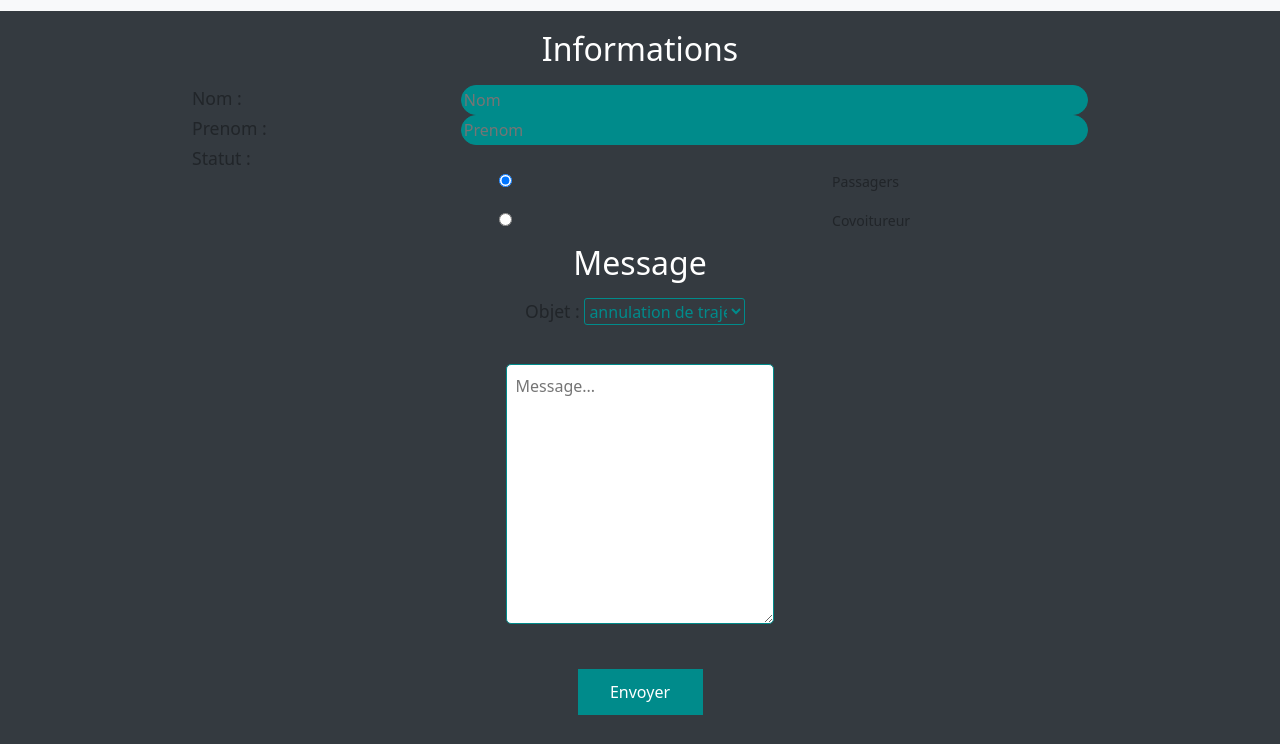
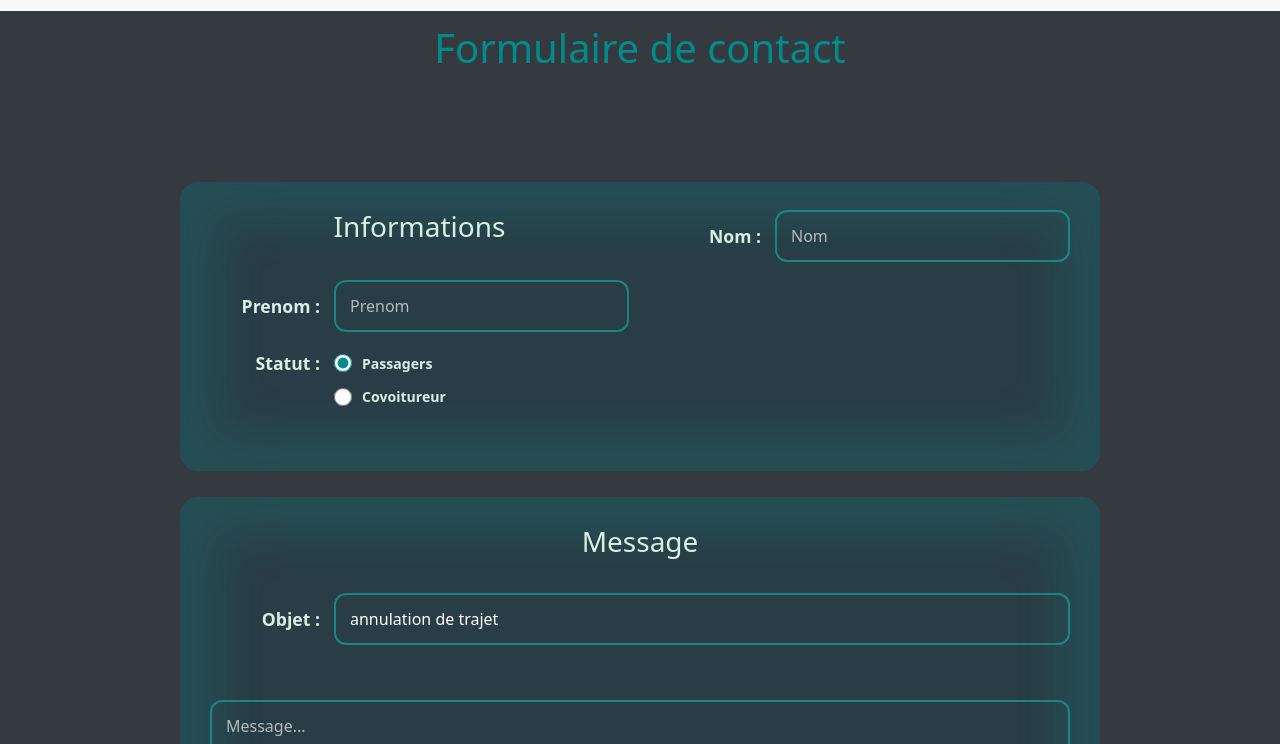
Before and after one commit to Rotibalnav/Projet-ECF-studi, a plain HTML site: page page/formulaire.html in a window 1280 px wide. Shown: the part 56-800 px from the top of the page. Drawn offline with nearby package versions, Linux system fonts and the light colour scheme.

Commit message:
refont css

```diff
--- a/style.css
+++ b/style.css
@@ -162,7 +162,7 @@ input, #email, #firstname, #name, #dateofyear, #username, #password, #confirmpas
     border-radius: 15px;
     padding: 15px;
 }
-.inscription{
+.inscription {
     border: solid 5px darkcyan;
     border-radius: 15px;
     padding: 15px;
@@ -171,7 +171,7 @@ input, #email, #firstname, #name, #dateofyear, #username, #password, #confirmpas
     background-color: var(--bs-green);
     border: white;
 }
-.carousel{
+.carousel {
     bottom: 90px;
 }
 .form-check-label {
@@ -399,175 +399,400 @@ button:hover {
     justify-content: center;
 }
 }
-/*
-@media screen and (min-width: 350px) and (max-width: 390px) {
-    #searchcarpool {
-    backdrop-filter: blur(8px);
-    position:relative;
-    z-index: 100;
-    top: 500px;
-    left:30px;
-    width: 290px;
-    display: flex;
-    flex-direction: column;
-    justify-content: center;
-    align-items: center;
-    height: 400px;
-    padding: 20px;
-    border: solid 1px #ccc;
-    border-radius: 15px;
-    margin-top: -350px;
-    box-shadow: 0 0 46px 37px rgba(26, 146, 138, 0.39) inset;
-    }
-    .btn-success {
-        margin-top: 20px;
-        justify-content: center;
-        margin-left: 10px;
-    }
+
+/* =====================================================
+   ECO-RIDE – GLASSMORPHISM UI (Contact + Connexion)
+   Goal: match the "Rechercher un trajet" style (index)
+   ===================================================== */
+
+/* A reusable glass card (same vibe as #searchcarpool) */
+.eco-glass-card,
+#formulaire fieldset,
+.connexion,
+.inscription {
+  backdrop-filter: blur(8px);
+  -webkit-backdrop-filter: blur(8px);
+  background: rgba(3, 75, 90, 0.22);
+  border: 1px solid rgba(26, 146, 138, 0.75);
+  border-radius: 18px;
+  padding: 26px;
+  box-shadow: 0 0 46px 37px rgba(26, 146, 138, 0.22) inset;
 }
-@media (min-width: 390px) {
-#searchcarpool {
-    backdrop-filter: blur(8px);
-    position: relative;
-    z-index: 100;
-    top: 500px;
-    left:50px;
-    margin-top: -350px;
-    width: 290px;
-    display: flex;
-    flex-direction: column;
-    justify-content: center;
-    align-items: center;
-    border: solid 1px #ccc;
-    border-radius: 15px;
-    padding: 20px;
-    box-shadow: 0 0 46px 37px rgba(26, 146, 138, 0.39) inset;
+
+/* Page spacing under the fixed navbar (without touching the homepage layout too much) */
+body > header,
+body > h1 {
+  margin-top: 80px;
 }
-.form-select {
-    color:var(--bs-light);
-    background-color:rgba(51, 143, 82, 0.41) ;
-    border:1px solid rgba(247, 249, 250, 0.47);
+
+/* CONTACT FORM – layout */
+#formulaire {
+  width: min(860px, 92vw);
+  margin: 30px auto 60px auto;
+  display: flex;
+  flex-direction: column;
+  gap: 24px;
 }
-.btn-success {
-    margin-top: 20px;
-    justify-content: center;
-    margin-left: 10px;
+
+#formulaire fieldset {
+  border: none;
 }
+
+#formulaire legend h2 {
+  margin: 0;
+  font-size: 28px;
+  color: rgb(214, 240, 230);
 }
-@media (min-width: 768px) {
-#searchcarpool {
-    backdrop-filter: blur(8px);
-    position:relative;
-    z-index: 100;
-    top: 500px;
-    left:30px;
-    margin-top: -350px;
-    width: 290px;
-    display: flex;
-    flex-direction: column;
-    justify-content: center;
-    align-items: center;
-    border: solid 1px #ccc;
-    border-radius: 15px;
-    padding: 20px;
-    box-shadow: 0 0 46px 37px rgba(26, 146, 138, 0.39) inset;
+
+#formulaire h1 {
+  color: rgb(214, 240, 230);
+  text-align: center;
+  margin: 10px 0 25px 0;
 }
-.form-select {
-    color:var(--bs-light);
-    background-color:rgba(51, 143, 82, 0.41) ;
-    border:1px solid rgba(247, 249, 250, 0.47);
+
+#formulaire label {
+  color: rgb(214, 240, 230);
+  font-weight: 600;
 }
-.btn-success {
-    margin-top: 20px;
-    justify-content: center;
-    margin-left: 125px;
+
+/* CONTACT FORM – grid for info section */
+#infos {
+  display: grid;
+  grid-template-columns: 1fr 1fr;
+  gap: 18px;
 }
+
+#infos #choiceStatut {
+  grid-column: 1 / -1;
+  display: flex;
+  align-items: center;
+  justify-content: center;
+  gap: 18px;
+  flex-wrap: wrap;
 }
-@media (min-width: 992px) {
-#searchcarpool {
-    backdrop-filter: blur(8px);
-    position: relative;
-    z-index: 100;
-    top: 500px;
-    left:30px;
-    margin-top: -350px;
-    width: 290px;
-    display: flex;
-    flex-direction: column;
-    justify-content: center;
-    align-items: center;
-    border: solid 1px #ccc;
-    border-radius: 15px;
-    padding: 20px;
-    box-shadow: 0 0 46px 37px rgba(26, 146, 138, 0.39) inset;
+
+#choiceStatut > div {
+  display: inline-flex;
+  align-items: center;
+  gap: 10px;
 }
-.form-select {
-    color:var(--bs-light);
-    background-color:rgba(51, 143, 82, 0.41) ;
-    border:1px solid rgba(247, 249, 250, 0.47);
+
+#message {
+  display: flex;
+  flex-direction: column;
+  gap: 14px;
 }
-.btn-success {
-    margin-top: 20px;
-    justify-content: center;
-    margin-left: 125px;
+
+/* INPUTS – transparent with teal border */
+#formulaire input,
+#formulaire select,
+#formulaire textarea,
+.connexion input,
+.inscription input,
+.inscription select,
+.connexion .form-control,
+.inscription .form-control,
+.inscription .form-select {
+  width: 100% !important;
+  background: transparent !important;
+  border: 2px solid rgba(26, 146, 138, 0.85) !important;
+  color: #fff !important;
+  border-radius: 12px !important;
+  padding: 12px 14px !important;
+  outline: none !important;
+  box-shadow: none !important;
 }
+
+#formulaire select,
+.inscription select {
+  appearance: none;
 }
-@media (min-width: 1200px) {
-#searchcarpool {
-    backdrop-filter: blur(8px);
-    position: relative;
-    z-index: 100;
-    top: 500px;
-    left:30px;
-    margin-top: -350px;
-    width: 290px;
-    display: flex;
-    flex-direction: column;
-    justify-content: center;
-    align-items: center;
-    border: solid 1px #ccc;
-    border-radius: 15px;
-    padding: 20px;
-    box-shadow: 0 0 46px 37px rgba(26, 146, 138, 0.39) inset;
+
+#formulaire textarea {
+  min-height: 180px;
+  resize: vertical;
 }
-.form-select {
-    color:var(--bs-light);
-    background-color:rgba(51, 143, 82, 0.41) ;
-    border:1px solid rgba(247, 249, 250, 0.47);
+
+#formulaire input::placeholder,
+#formulaire textarea::placeholder,
+.connexion input::placeholder,
+.inscription input::placeholder {
+  color: rgba(255, 255, 255, 0.65);
 }
-.btn-success {
-    margin-top: 20px;
-    justify-content: center;
-    margin-left: 125px;
+
+#formulaire input:focus,
+#formulaire select:focus,
+#formulaire textarea:focus,
+.connexion input:focus,
+.inscription input:focus,
+.inscription select:focus {
+  border-color: rgba(214, 240, 230, 0.9) !important;
+  box-shadow: 0 0 0 3px rgba(26, 146, 138, 0.28) !important;
 }
+
+/* Radio look */
+#choiceStatut input[type="radio"] {
+  width: 18px !important;
+  height: 18px !important;
+  margin: 0 !important;
+  accent-color: darkcyan;
 }
-@media (min-width: 1400px) {
-#searchcarpool {
-    backdrop-filter: blur(8px);
-    position: relative;
-    z-index: 100;
-    top: 500px;
-    left:30px;
-    margin-top: -350px;
-    width: 290px;
-    display: flex;
-    flex-direction: column;
-    justify-content: center;
-    align-items: center;
-    border: solid 1px #ccc;
-    border-radius: 15px;
-    padding: 20px;
-    box-shadow: 0 0 46px 37px rgba(26, 146, 138, 0.39) inset;
+
+#choiceStatut label {
+  margin: 0;
 }
-.form-select {
-    color:var(--bs-light);
-    background-color:rgba(51, 143, 82, 0.41) ;
-    border:1px solid rgba(247, 249, 250, 0.47);
+
+/* Buttons – same teal */
+#formulaire button,
+.connexion button,
+.inscription button,
+.btn.btn-dark {
+  background: darkcyan !important;
+  border: none !important;
+  color: #fff !important;
+  border-radius: 12px !important;
+  padding: 10px 18px !important;
+  width: fit-content !important;
+  min-width: 140px;
+  font-weight: 700;
 }
-.btn-success {
-    margin-top: 20px;
-    justify-content: center;
-    margin-left: 125px;
+
+#formulaire button:hover,
+.connexion button:hover,
+.inscription button:hover,
+.btn.btn-dark:hover {
+  filter: brightness(1.06);
 }
+
+/* Center CTA buttons like on the homepage card */
+#formulaire button {
+  align-self: center;
 }
-*/
+.connexion button,
+.inscription button {
+  display: block;
+  margin: 6px auto 0 auto;
+}
+
+/* AUTH PAGE – center cards like the search card */
+header h1 {
+  color: rgb(214, 240, 230);
+  text-align: center;
+  margin-top: 10px;
+}
+
+main {
+  width: min(960px, 92vw);
+  margin: 20px auto 60px auto;
+}
+
+#connexion, #inscription {
+  margin-top: 18px;
+}
+
+#connexion .row, #inscription .row {
+  justify-content: center;
+}
+
+.connexion,
+.inscription {
+  width: min(860px, 92vw);
+  margin: 18px auto;
+}
+
+#connexion a.btn,
+#inscription a.btn {
+  background: darkcyan !important;
+  border: none !important;
+  border-radius: 12px !important;
+  padding: 10px 18px;
+  font-weight: 700;
+}
+
+/* Fix the old global rule that forces 70% width on inputs */
+#formulaire input, #formulaire select, #formulaire textarea,
+.connexion input,
+.inscription input, .inscription select {
+  width: 100% !important;
+}
+
+/* RESPONSIVE */
+@media (max-width: 768px) {
+  #infos {
+    grid-template-columns: 1fr;
+  }
+}
+/* ============================================
+   FIX CONTACT FORM – Alignement propre & lisible
+   (à coller TOUT EN BAS de style.css)
+   ============================================ */
+
+#formulaire {
+  width: min(920px, 92vw);
+  margin: 110px auto 60px auto; /* espace sous la navbar */
+  display: flex;
+  flex-direction: column;
+  gap: 26px;
+}
+
+/* FIELDSETS glass */
+#formulaire fieldset {
+  border: none !important;
+  border-radius: 18px;
+  padding: 28px 30px;
+}
+
+/* TITRES */
+#formulaire h1 {
+  text-align: center;
+  color: rgb(214, 240, 230);
+  margin-bottom: 10px;
+}
+
+#formulaire legend h2 {
+  margin: 0 0 10px 0;
+  font-size: 28px;
+  color: rgb(214, 240, 230);
+}
+
+/* ============================================
+   INFOS : 2 colonnes + lignes bien alignées
+   ============================================ */
+
+#formulaire #infos {
+  display: grid;
+  grid-template-columns: 1fr 1fr;
+  gap: 18px 22px;
+}
+
+/* Nom / Prenom / Vehicule => label + input alignés */
+#formulaire #div_nm,
+#formulaire #div_fnm,
+#formulaire #div_st {
+  display: grid;
+  grid-template-columns: 110px 1fr;
+  gap: 14px;
+  align-items: center;
+}
+
+/* Véhicule en pleine largeur */
+#formulaire #div_st {
+  grid-column: 1 / -1;
+}
+
+/* Labels alignés */
+#formulaire #div_nm label,
+#formulaire #div_fnm label,
+#formulaire #div_st label {
+  margin: 0;
+  text-align: right;
+  font-weight: 600;
+}
+
+/* Statut => ligne propre */
+#formulaire #choiceStatut {
+  grid-column: 1 / -1;
+  display: grid;
+  grid-template-columns: 110px 1fr;
+  gap: 14px;
+  align-items: center;
+}
+
+#formulaire #choiceStatut > label {
+  margin: 0;
+  text-align: right;
+  font-weight: 600;
+}
+
+/* Les 2 options sur la même ligne */
+#formulaire #choiceStatut > div {
+  display: inline-flex;
+  align-items: center;
+  gap: 10px;
+  margin: 0;
+}
+
+#formulaire #choiceStatut {
+  row-gap: 10px;
+}
+
+#formulaire #choiceStatut > div:nth-child(2),
+#formulaire #choiceStatut > div:nth-child(3) {
+  grid-column: 2;
+}
+
+/* ============================================
+   MESSAGE : EN PLEINE LARGEUR + textarea clean
+   ============================================ */
+
+#formulaire #message {
+  display: flex !important;
+  flex-direction: column;
+  gap: 16px;
+  align-items: stretch !important; /* ✅ IMPORTANT (corrige ton bug) */
+}
+
+/* Objet + Email en 2 colonnes */
+#formulaire #message > div {
+  width: 100%;
+  display: grid;
+  grid-template-columns: 110px 1fr;
+  gap: 14px;
+  align-items: center;
+}
+
+#formulaire #message > div label {
+  margin: 0;
+  text-align: right;
+  font-weight: 600;
+}
+
+/* Select et input prennent toute la largeur */
+#formulaire #message select,
+#formulaire #message input {
+  width: 100% !important;
+}
+
+/* Textarea : full width */
+#formulaire #message textarea {
+  width: 100% !important;
+  min-height: 220px;
+  margin: 6px 0 0 0 !important;
+  resize: vertical;
+}
+
+/* Bouton bien centré */
+#formulaire #message button {
+  align-self: center;
+  margin-top: 14px;
+}
+
+/* ============================================
+   MOBILE : tout s'empile proprement
+   ============================================ */
+@media (max-width: 768px) {
+  #formulaire #infos {
+    grid-template-columns: 1fr;
+  }
+
+  #formulaire #div_nm,
+  #formulaire #div_fnm,
+  #formulaire #div_st,
+  #formulaire #choiceStatut,
+  #formulaire #message > div {
+    grid-template-columns: 1fr;
+  }
+
+  #formulaire #div_nm label,
+  #formulaire #div_fnm label,
+  #formulaire #div_st label,
+  #formulaire #choiceStatut > label,
+  #formulaire #message > div label {
+    text-align: left;
+  }
+
+  #formulaire #choiceStatut > div:nth-child(2),
+  #formulaire #choiceStatut > div:nth-child(3) {
+    grid-column: 1;
+  }
+}
```
Also changed, not shown: page/page_covoiturage.html (+11 -10 lines), page/mentions legales.html (renamed from page/mentions légales.html).
